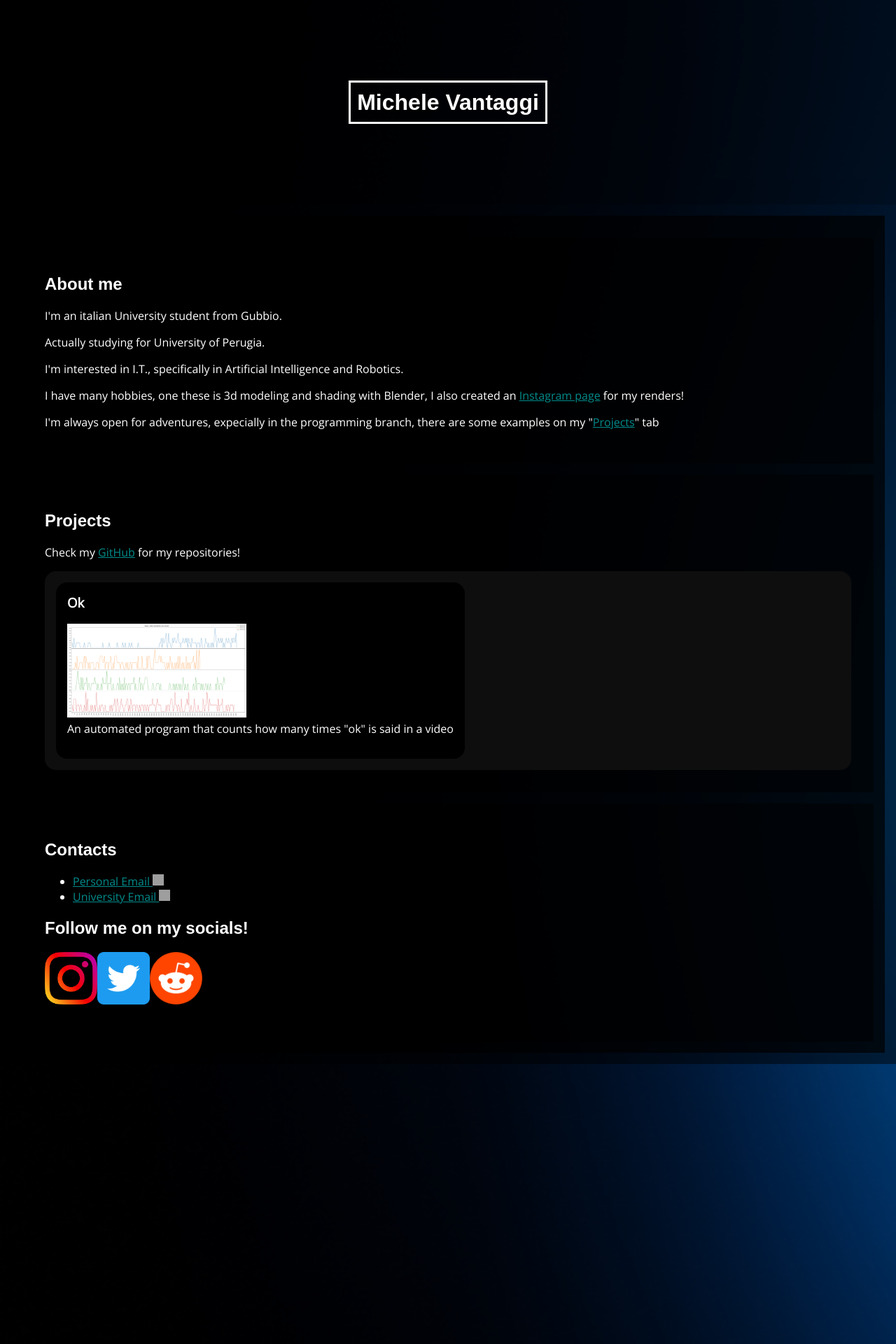
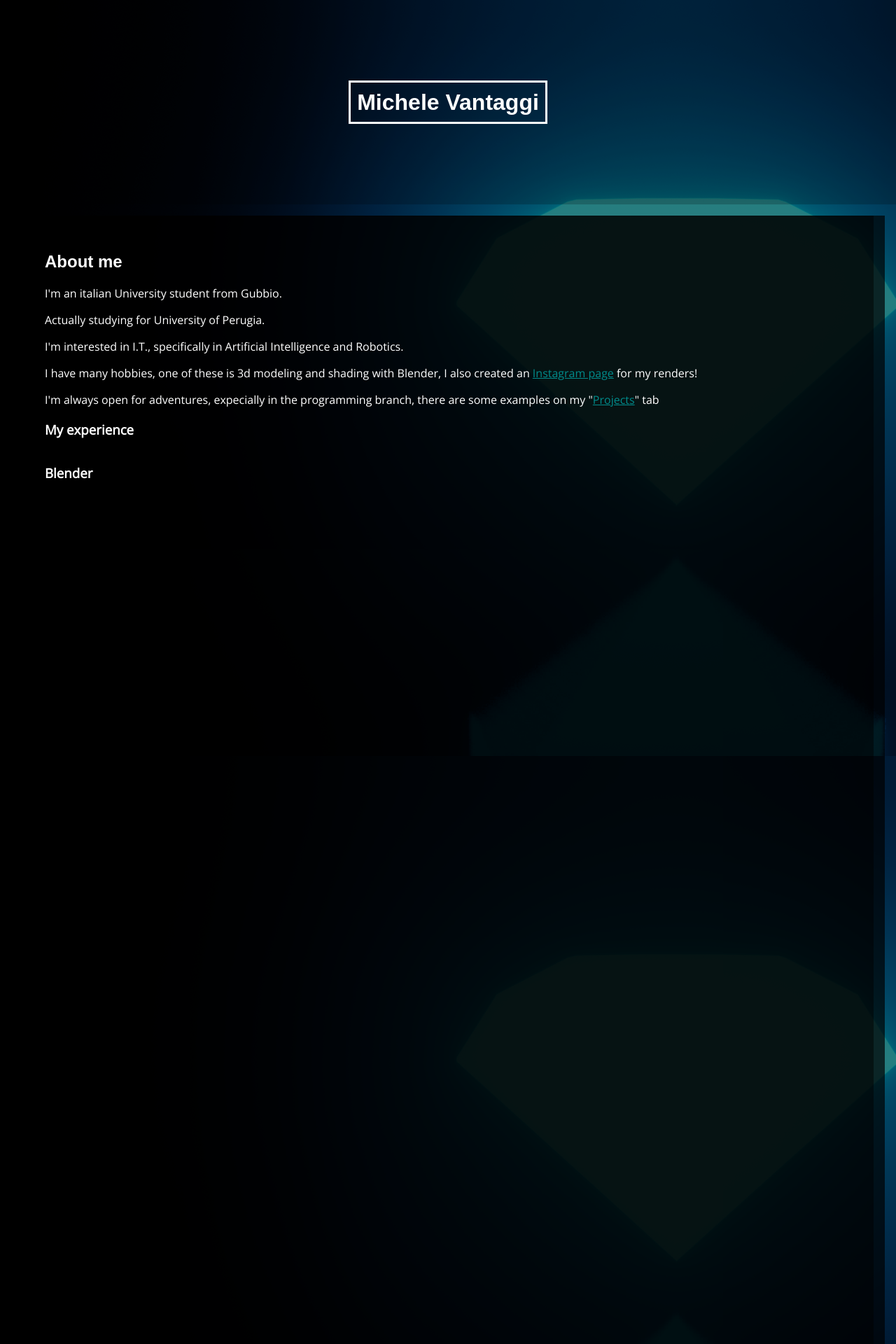
Before and after one commit to michelevantaggi02/michelevantaggi02.github.io, a PHP site: page / in a window 1280 px wide. Shown: the top 1920 px of the page at 70% size. Run offline with PHP 8.4, Linux system fonts and the light colour scheme; grey boxes are pictures that could not be loaded.

Commit message:
Updated css

```diff
--- a/index.php
+++ b/index.php
@@ -33,10 +33,13 @@
                 <p>I'm an italian University student from Gubbio.</p>
                 <p>Actually studying for University of Perugia.</p>
                 <p>I'm interested in I.T., specifically in Artificial Intelligence and Robotics.</p>
-                <p>I have many hobbies, one these is 3d modeling and shading with Blender, I also created an <a href="https://www.instagram.com/michi.stuffs/" target="_blank">Instagram page</a> for my renders!</p>
+                <p>I have many hobbies, one of these is 3d modeling and shading with Blender, I also created an <a href="https://www.instagram.com/michi.stuffs/" target="_blank">Instagram page</a> for my renders!</p>
                 <p>I'm always open for adventures, expecially in the programming branch, there are some examples on my "<a href="#projects">Projects</a>" tab</p>
-                <div class="">
-
+                <h3>My experience</h3>
+                <div class="experiences">
+                    <div class="exp">
+                        <h3>Blender</h3>
+                    </div>
                 </div>
             </div>
             <div class="projects">
--- a/styles/style.css
+++ b/styles/style.css
@@ -7,9 +7,13 @@ html,body{
     height: 100%;
     width: 100%;
     background-image: url("../imgs/random.php");
-    background-size: cover;
+    background-size: auto;
     background-attachment: fixed;
     font-family: "Open Sans", sans-serif;
+
+}
+
+*{
 
       -ms-overflow-style: none;  /* IE and Edge */
       scrollbar-width: none;
@@ -21,8 +25,7 @@ html,body{
               user-select: none; /* Non-prefixed version, currently
                                     supported by Chrome, Edge, Opera and Firefox */
 }
-
-body::-webkit-scrollbar {
+*::-webkit-scrollbar {
     display: none;
 }
 
@@ -42,11 +45,19 @@ input[type="checkbox"]:checked + .barcontent{
     padding:.3em;
     text-align: center;
     border: .1em solid white;
-    width: fit-content;
-    transition: 1s;
+    max-width: fit-content;
+    min-width: 0;
+    width: 0;
+    overflow: hidden;
+    white-space: nowrap;
+    animation: type 3.5s steps(32, end) forwards;
+    animation-delay: .2s;
+}
+@keyframes type {
+  from { width: 0 }
+    to { width: 100% }
 }
 .main>.topbar{
-
     display: flex;
     align-items: center;
     justify-content: center;
@@ -56,7 +67,7 @@ input[type="checkbox"]:checked + .barcontent{
     font-size: x-large;
     animation: init_anim 1.5s forwards;
     animation-timing-function: ease-out;
-    animation-delay: 1s;
+    animation-delay: 4s;
 }
 
 @keyframes init_anim {
@@ -83,11 +94,17 @@ h1, h2{
     padding: 1em;
     background-color: rgba(0, 0, 0, 0.7);
     margin: 1em;
+    overflow: scroll;
+    height: 100vh;
+    scroll-snap-type: y mandatory;
+
 }
 .content > div{
     padding:2em;
     background-color: rgba(0, 0, 0, 0.5);
     margin-top: 1em;
+    height: 100vh;
+    scroll-snap-align: start;
 }
 
 .examples{
@@ -99,6 +116,7 @@ h1, h2{
     padding: 1em;
 }
 .example{
+  /*TODO:https://www.youtube.com/watch?v=Qf3pza8ZhcA&t=0s*/
     background-color: black;
     border-radius: 1em;
     padding: 1em;
@@ -141,3 +159,7 @@ a:link, a:visited{
   flex-direction: row;
   align-items: center;
 }
+
+.experiences{
+  display: flex;
+}
```
Lines whose indentation alone changed are shown as unchanged.
